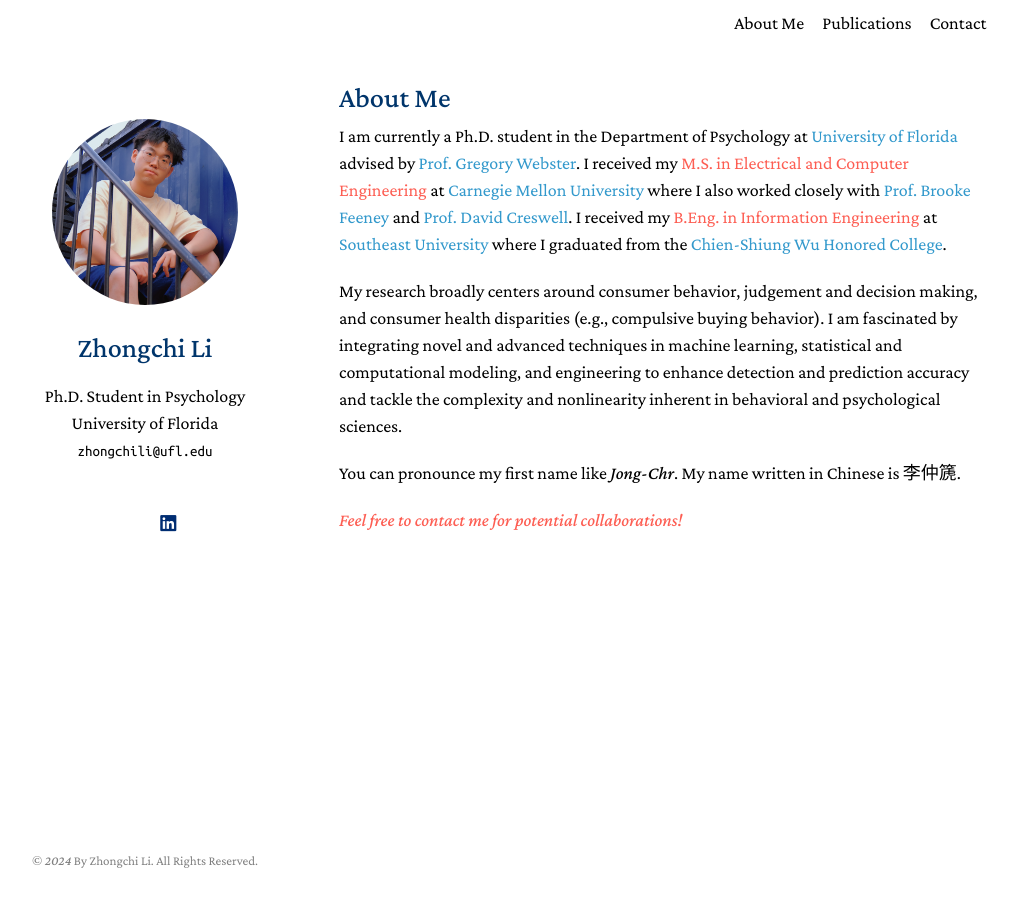
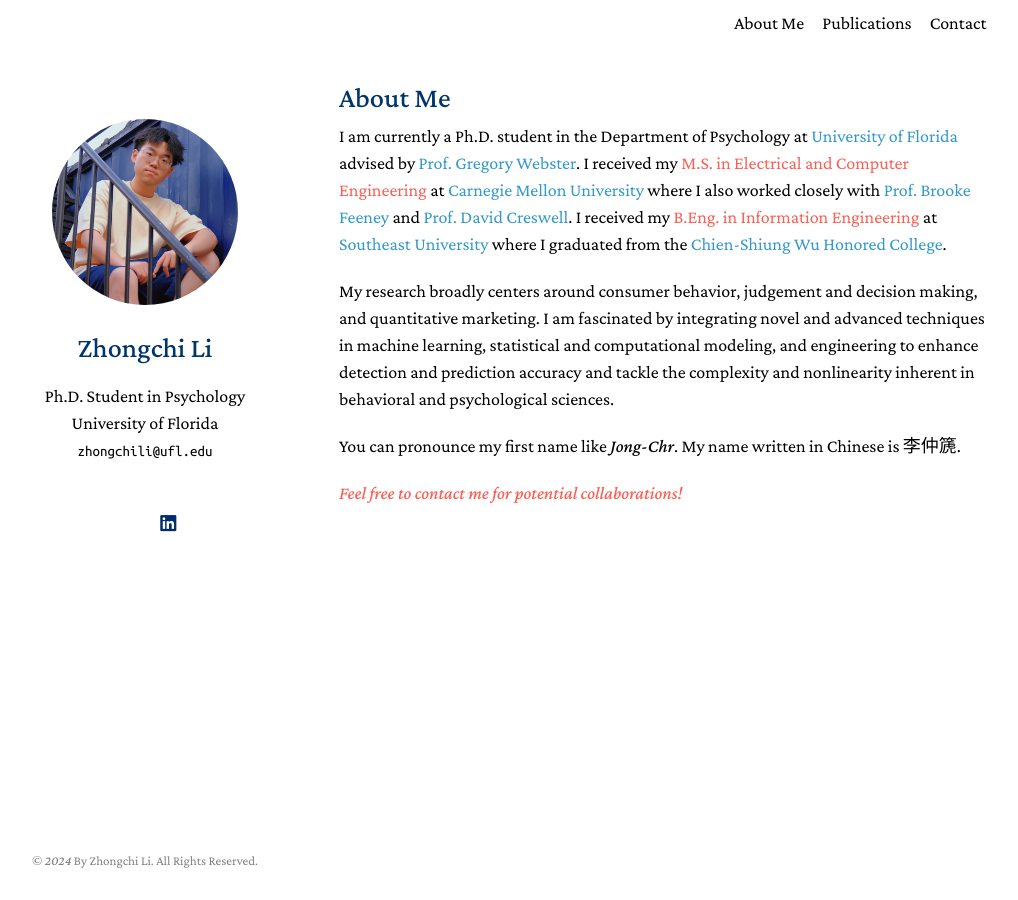
Before and after one commit to zhongchili52/zhongchili52.github.io, a Jekyll site: the page built from index.md, in a window 1280 px wide. Shown: the whole page, without its empty margins (131-1149 px from the left). Built offline with Jekyll 4.4.1, drawn with Linux system fonts in a browser that asks for light colours; a style sheet for code colours, icons or effects is not loaded.

Commit message:
Update index.md

```diff
--- a/index.md
+++ b/index.md
@@ -9,7 +9,7 @@ permalink: /
 
 I am currently a Ph.D. student in the Department of Psychology at [University of Florida](https://psych.ufl.edu/social-psychology/people/) advised by [Prof. Gregory Webster](https://www.gdwebster.com/). I received my <font color="#fd5e53">M.S. in Electrical and Computer Engineering</font> at [Carnegie Mellon University](https://www.ece.cmu.edu/) where I also worked closely with [Prof. Brooke Feeney](https://www.cmu.edu/dietrich/psychology/relationships-lab/brooke-feeney-associate-professor.html) and [Prof. David Creswell](https://www.healthandhumanperformancelab.com/people). I received my <font color="#fd5e53">B.Eng. in Information Engineering</font> at [Southeast University](https://www.seu.edu.cn/english/) where I graduated from the [Chien-Shiung Wu Honored College](https://wjx.seu.edu.cn/wjxen/).
 
-My research broadly centers around consumer behavior, judgement and decision making, and consumer health disparities (e.g., compulsive buying behavior). I am fascinated by integrating novel and advanced techniques in machine learning, statistical and computational modeling, and engineering to enhance detection and prediction accuracy and tackle the complexity and nonlinearity inherent in behavioral and psychological sciences.
+My research broadly centers around consumer behavior, judgement and decision making, and quantitative marketing. I am fascinated by integrating novel and advanced techniques in machine learning, statistical and computational modeling, and engineering to enhance detection and prediction accuracy and tackle the complexity and nonlinearity inherent in behavioral and psychological sciences.
 
 You can pronounce my first name like <em>Jong-Chr</em>. My name written in Chinese is 李仲篪.
 
```
